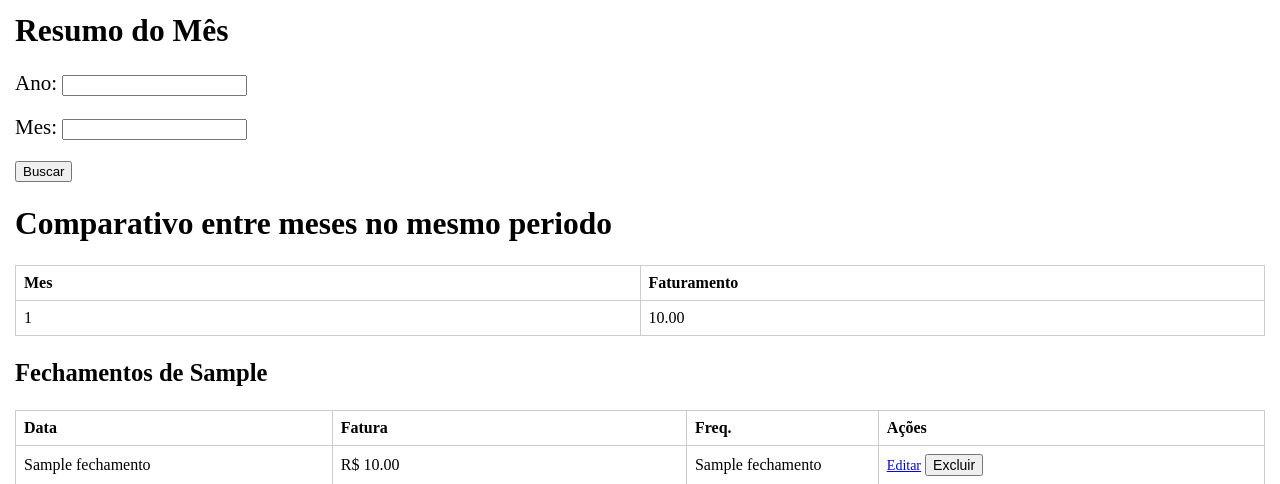
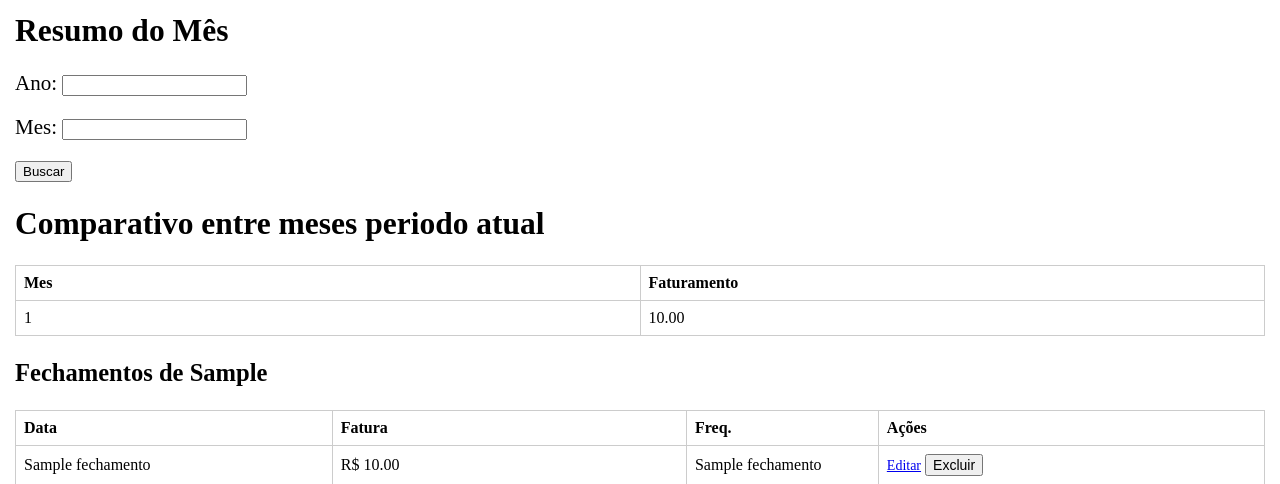
Before and after one commit to janilsonmathias-alt/Sistema-Academia, a Flask app: template templates/resumo.html in a window 1280 px wide. Shown: the top 484 px of the page. Run offline with Flask 3, Linux system fonts and the light colour scheme; the template is opened without the code that fills it: most values are stand-ins (such as "Sample title", 1, 10 or a date in 2020).

Commit message:
Update resumo.html

```diff
--- a/templates/resumo.html
+++ b/templates/resumo.html
@@ -56,7 +56,7 @@
 		</form>
 
         {% if lista_resultado_dos_meses_corte_atual %}
-        <h2>Comparativo entre meses no mesmo periodo</h2>
+        <h2>Comparativo entre meses periodo atual</h2>
         <table>
             <tr>
                 <th>Mes</th>
```
